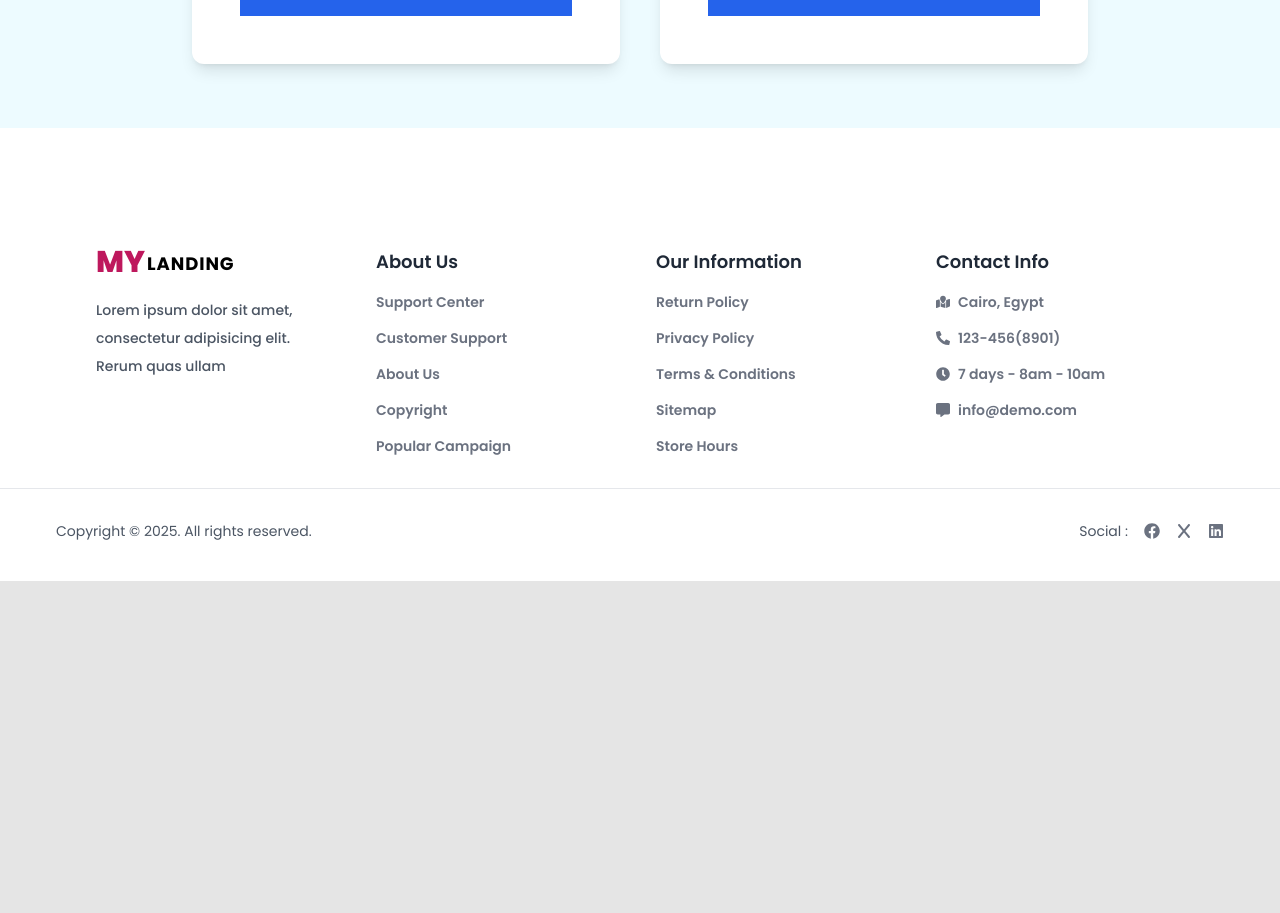
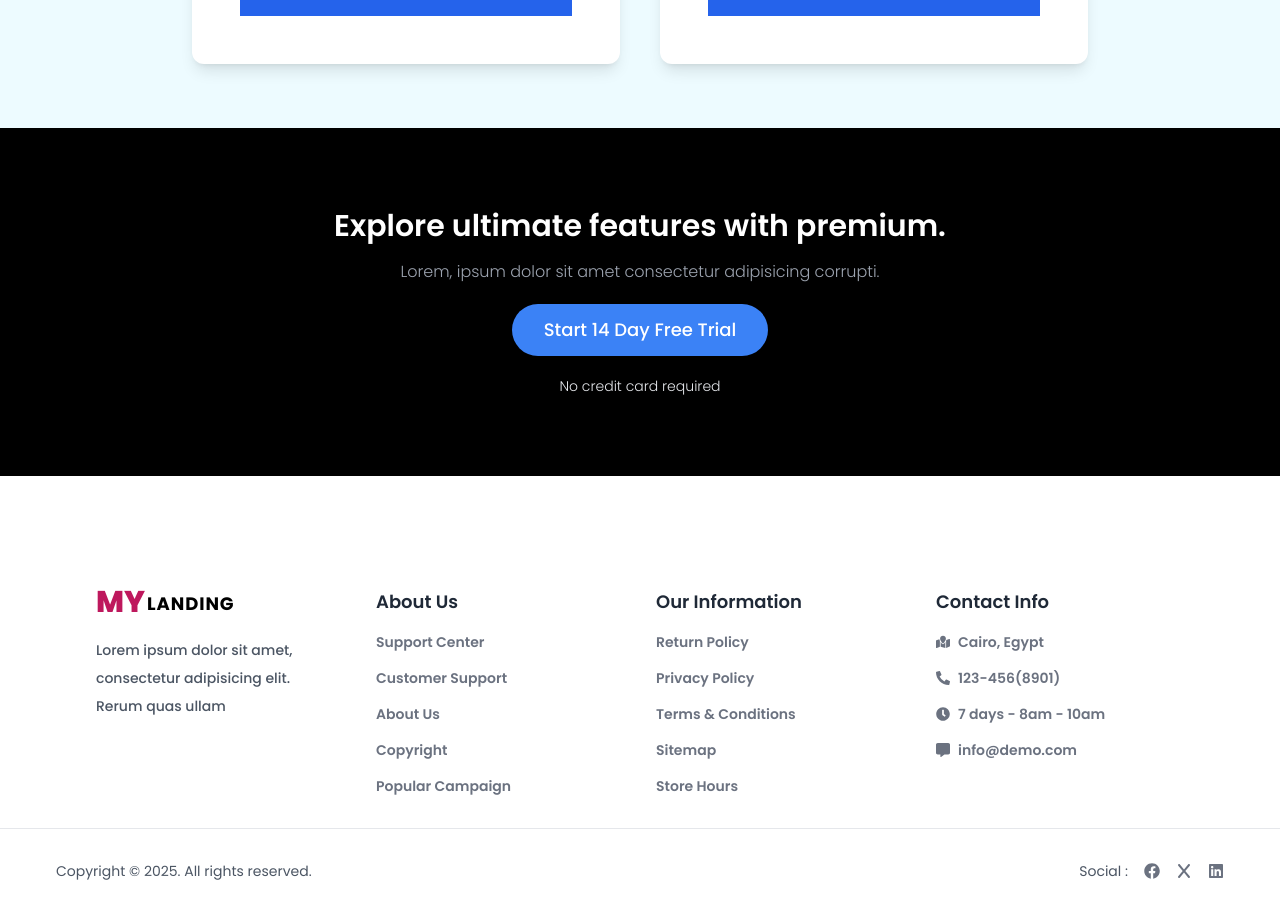
Before and after one commit to rawdaymohamed/my_landing_page, a Next.js app: page / in a window 1280 px wide. Shown: the part 3724-4637 px from the top of the page. Before the commit the page ends 4305 px from the top, so only its background shows below. Built offline with nearby package versions, Linux system fonts and the light colour scheme.

Commit message:
Feat: Add offer section

```diff
--- a/src/app/components/Home/Footer/Footer.tsx
+++ b/src/app/components/Home/Footer/Footer.tsx
@@ -6,8 +6,8 @@ import BottomSection from "./BottomSection";
 
 const Footer = () => {
   return (
-    <div className="py-10 bg-white">
-      <div className="mt-20 w-[90%] px-4 sm:px-6 lg:px-8 mx-auto grid grid-cols-1 md:grid-cols-3 lg:grid-cols-4 gap-8">
+    <div className="py-8 bg-white">
+      <div className="w-[90%] px-4 sm:px-6 lg:px-8 mx-auto grid grid-cols-1 md:grid-cols-3 lg:grid-cols-4 gap-8">
         {/* Logo and description */}
         <div>
           {/* Logo */}
--- a/src/app/components/Home/Home.tsx
+++ b/src/app/components/Home/Home.tsx
@@ -5,6 +5,7 @@ import FeatureAnalytics from "../FeatureAnalytics/FeatureAnalytics";
 import Features from "../Features/Features";
 import Review from "./Review/Review";
 import Pricing from "./Pricing/Pricing";
+import Offer from "./Offer/Offer";
 
 const Home = () => {
   return (
@@ -15,6 +16,7 @@ const Home = () => {
       <Features />
       <Review />
       <Pricing />
+      <Offer />
     </div>
   );
 };
--- /dev/null
+++ b/src/app/components/Home/Offer/Offer.tsx
@@ -0,0 +1,28 @@
+import Link from "next/link";
+import React from "react";
+
+const Offer = () => {
+  return (
+    <div className="flex items-center justify-center py-20 px-8 mb-20 bg-black text-white">
+      <div className="text-center">
+        <h2 className="text-2xl md:text-3xl font-semibold mb-4">
+          Explore ultimate features with premium.
+        </h2>
+        <p className="font-light text-gray-400 mb-5">
+          Lorem, ipsum dolor sit amet consectetur adipisicing corrupti.
+        </p>
+        <Link
+          href="#"
+          className="px-8 py-3 rounded-full inline-block mb-5 bg-blue-500 hover:bg-blue-700 transition-all duration-300 font-medium text-lg"
+        >
+          Start 14 Day Free Trial
+        </Link>
+        <p className="font-light text-gray-200 text-sm">
+          No credit card required
+        </p>
+      </div>
+    </div>
+  );
+};
+
+export default Offer;
--- a/src/app/globals.css
+++ b/src/app/globals.css
@@ -1,7 +1,3 @@
 @tailwind base;
 @tailwind components;
 @tailwind utilities;
-
-body {
-    background-color: #e5e5e5;
-}
```
